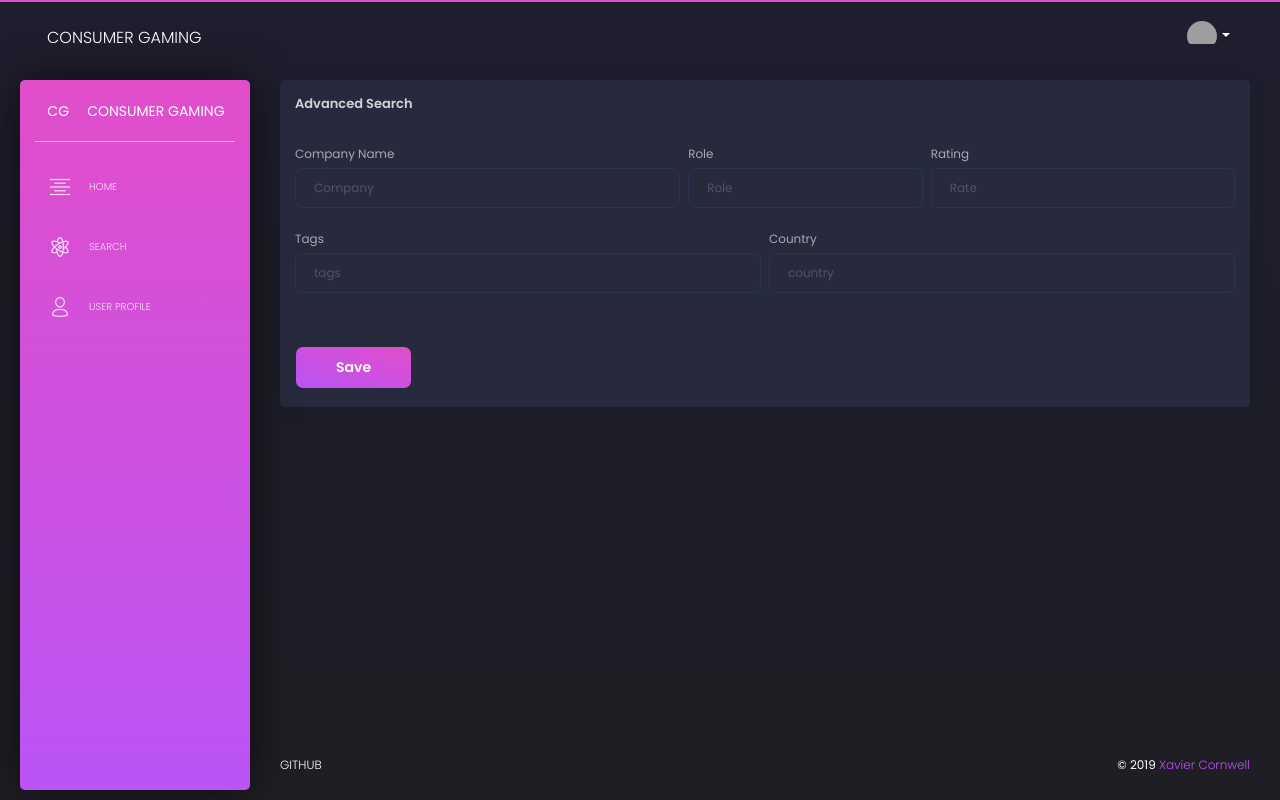
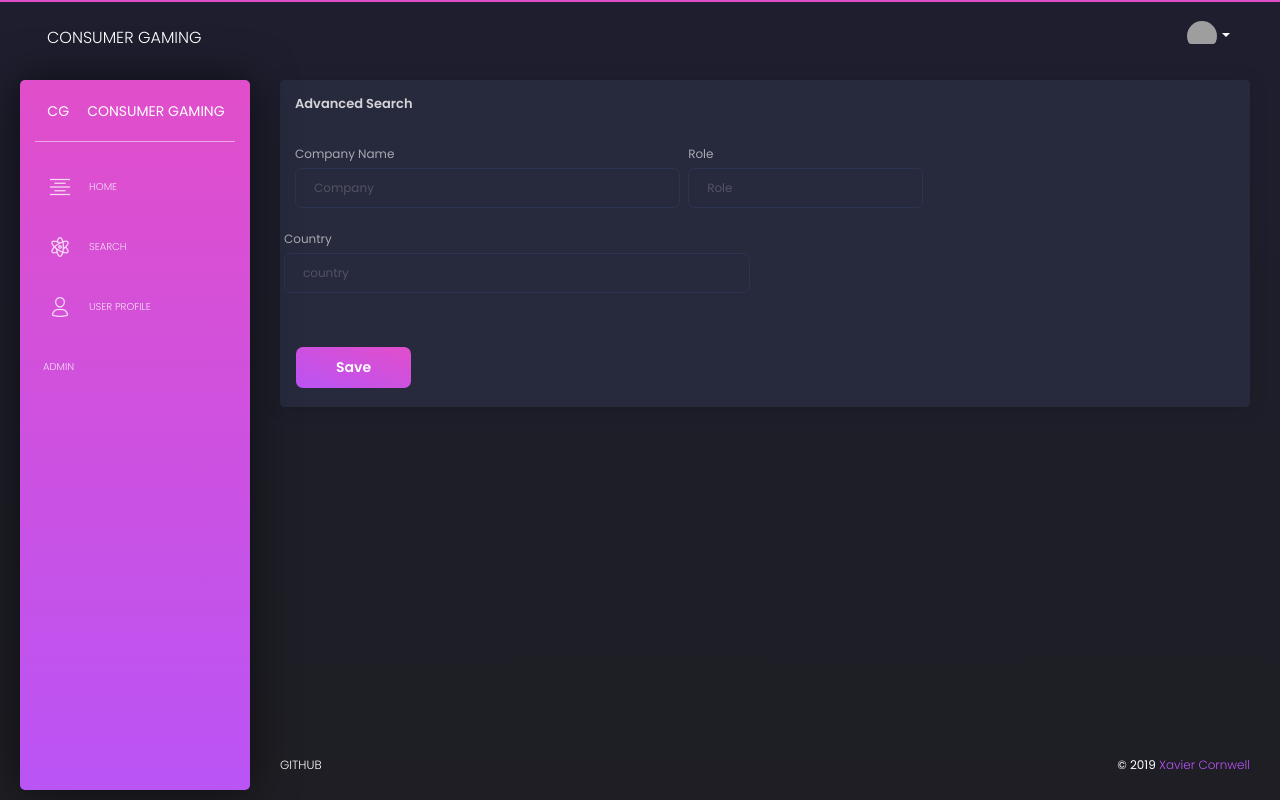
Before and after one commit to ctec-127/ctec-227-final-project-Xavier-Cornwell, a PHP site: page /site/icons.php in a window 1280 px wide. Run offline with PHP 8.4, Linux system fonts and the light colour scheme; the visitor is signed in with stand-in values (Sample User, id 1); some libraries are stand-ins or nearby versions; grey boxes are pictures that could not be loaded.

Commit message:
almost done

```diff
--- a/black-dashboard-html-v1.0.0/inc/header.inc.php
+++ b/black-dashboard-html-v1.0.0/inc/header.inc.php
@@ -25,14 +25,29 @@
                   <p>Search</p>
                 </a>
               </li>
-              <li>
+
+              <?php //Setting up links for different types of users
+              if (isset($_SESSION['loggedin'])) {
+
+              ?>
               <li>
                 <a href="./user.php">
                   <i class="tim-icons icon-single-02"></i>
                   <p>User Profile</p>
                 </a>
               </li>
+             <?php } ?>
+             <?php //Setting up links for different types of users
+              if (isset($_SESSION['loggedin']) && $_SESSION['role']=="admin") {
 
+              ?>
+              <li>
+                <a href="./admin.php">
+                  <i class="tim-icons icon-single-01"></i>
+                  <p>Admin</p>
+                </a>
+              </li>
+             <?php } ?>
             </ul>
           </div>
         </div>
@@ -97,7 +112,16 @@
                         </li>
                         <div class="dropdown-divider"></div>
                         <li class="nav-link">
+                        <?php //Setting up login in and logout button
+              if (isset($_SESSION['loggedin'])) { ?>
                           <a href="login.php" class="nav-item dropdown-item">Log out</a>
+                          <?php }
+                          else { ?>
+                            <a href="login.php" class="nav-item dropdown-item">Log in</a>
+                            <?php
+                          }
+
+                          ?>
                         </li>
                       </ul>
                     </li>
--- a/black-dashboard-html-v1.0.0/site/dashboard.php
+++ b/black-dashboard-html-v1.0.0/site/dashboard.php
@@ -35,6 +35,7 @@
 </head>
 
 <body class=" ">
+
 
  <?php
 
@@ -152,6 +153,7 @@
               </div>
             </div>
           </div>
+          <!-- COMMENTS AREA -->
           <div class="col-lg-12 col-md-12">
             <div class="card ">
               <div class="card-header">
--- a/black-dashboard-html-v1.0.0/site/icons.php
+++ b/black-dashboard-html-v1.0.0/site/icons.php
@@ -60,20 +60,9 @@
                             <input type="text" class="form-control" placeholder="Role" id="role" name="role" >
                           </div>
                         </div>
-                        <div class="col-md-4 pl-md-1">
-                          <div class="form-group">
-                            <label for="rate">Rating</label>
-                            <input type="text" class="form-control" id="rate" placeholder="Rate" name="rate">
-                          </div>
-                        </div>
                       </div>
                       <div class="row">
-                        <div class="col-md-6 pr-md-1">
-                          <div class="form-group">
-                            <label>Tags</label>
-                            <input type="text" class="form-control" id="tags" placeholder="tags" name="tags">
-                          </div>
-                        </div>
+
                         <div class="col-md-6 pl-md-1">
                           <div class="form-group">
                             <label>Country</label>
--- a/black-dashboard-html-v1.0.0/site/index.php
+++ b/black-dashboard-html-v1.0.0/site/index.php
@@ -45,7 +45,7 @@
                     <div class="col-md-12">
                         <div class="card mb-5">
                             <div class="card-header">
-                                <h2 class="title">Video Games Companies</h2>
+                                <h2 class="title">Video Game Companies</h2>
                                 <p class="category">Reviews for you're consumer satisfaction
 
                                 </p>
--- a/black-dashboard-html-v1.0.0/site/login.php
+++ b/black-dashboard-html-v1.0.0/site/login.php
@@ -113,7 +113,7 @@
                               </div>
                               <button class="btn btn-lg btn-block btn-login text-uppercase font-weight-bold mb-2" type="submit" value="Login">Sign in</button>
                               <div class="text-center">
-                                <a class="small" href="registration.php">Register</a></div>
+                              <a  href="index.php">Continue Without Signing in</a> <br> <a class="small" href="registration.php">Register</a></div>
                             </form>
                           </div>
                         </div>
```
Also changed, not shown: black-dashboard-html-v1.0.0/site/admin.php (+8 -1 lines).
